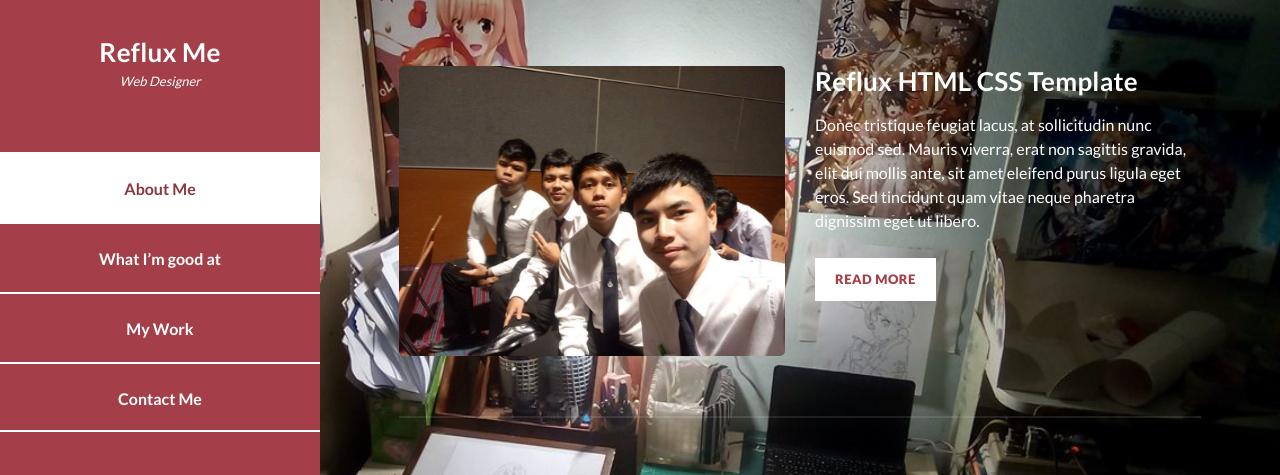
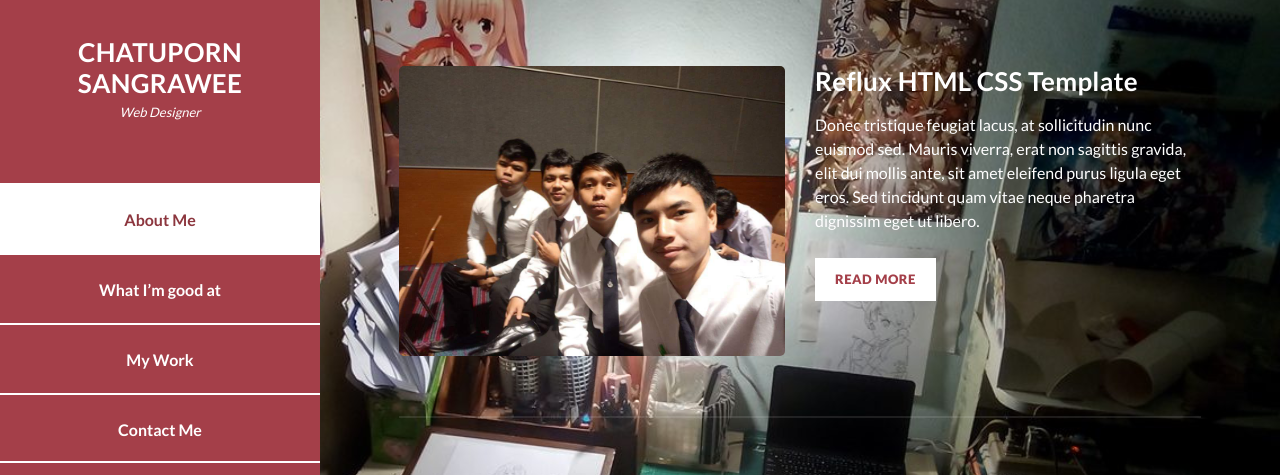
Before and after one commit to iloveanimeza074/iloveanimeza074.github.io, a plain HTML site: page index.html in a window 1280 px wide. Shown: the part 203-678 px from the top of the page. Drawn offline with Linux system fonts and the light colour scheme.

Commit message:
Update index.html

```diff
--- a/index.html
+++ b/index.html
@@ -40,7 +40,7 @@ https://templatemo.com/tm-531-reflux
               <a href="#"><img src="assets/images/author-image.jpg" alt="" /></a>
             </div>
             <div class="author-content">
-              <h4>Reflux Me</h4>
+              <h4>CHATUPORN SANGRAWEE</h4>
               <span>Web Designer</span>
             </div>
             <nav class="main-nav" role="navigation">
```
